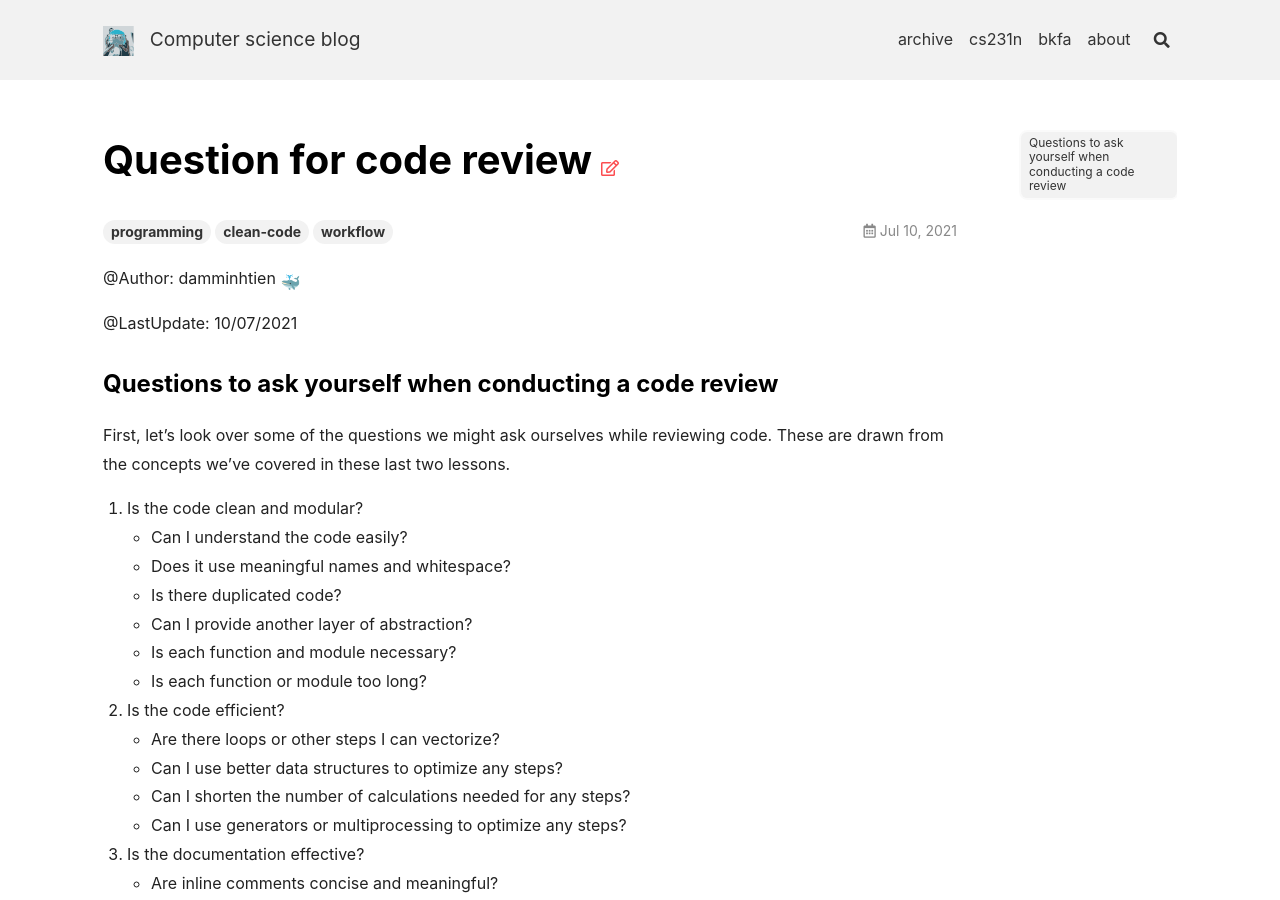
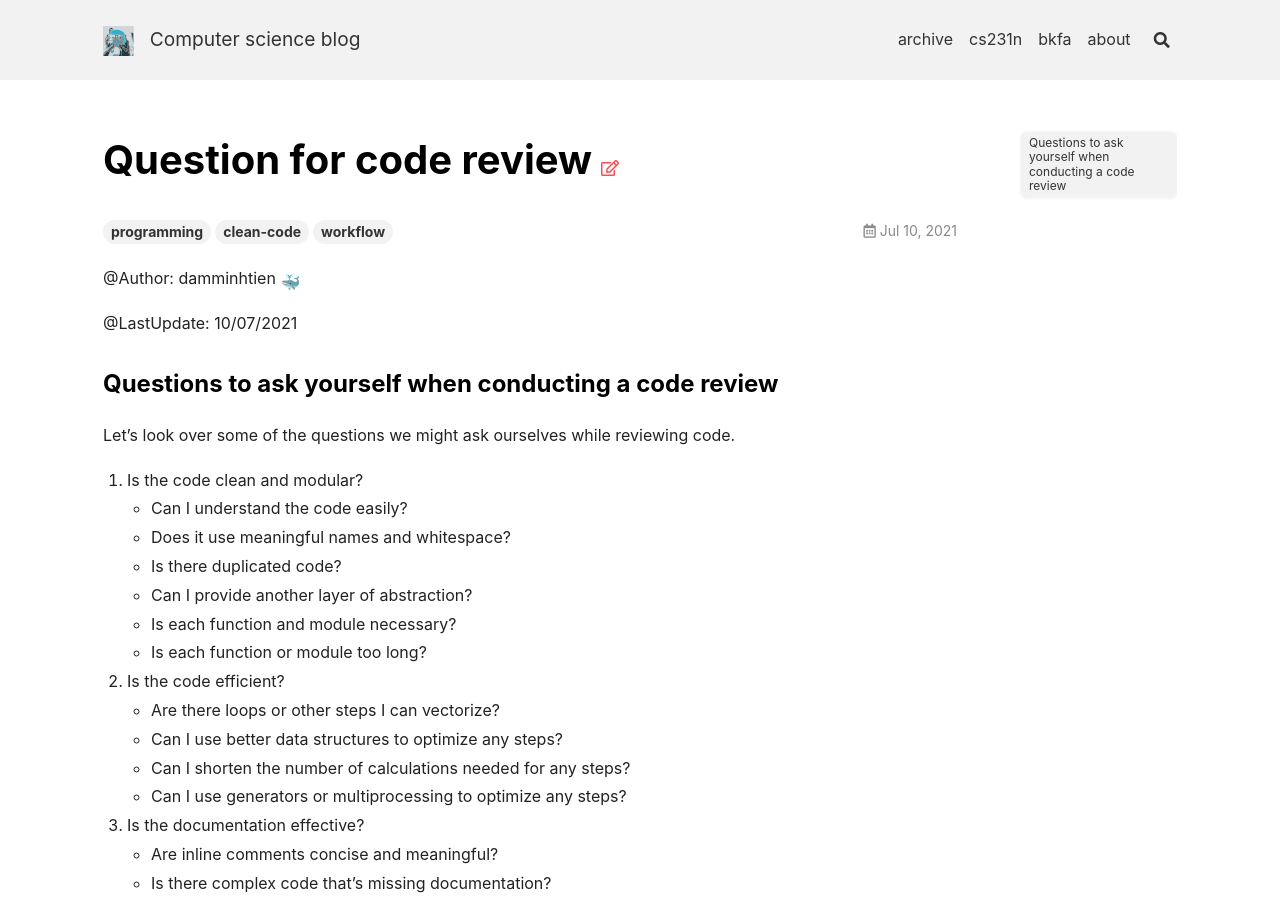
Before and after one commit to damminhtien/damminhtien.github.io, a Jekyll site: the page built from _posts/2021-07-10-Code-review.md, in a window 1280 px wide and 900 px high. Built offline with Jekyll 4.4.1, drawn with Linux system fonts in a browser that asks for light colours; nearby versions of some CDN libraries; emoji names are drawn with the system emoji font.

Commit message:
Update 2021-07-10-Code-review.md

```diff
--- a/_posts/2021-07-10-Code-review.md
+++ b/_posts/2021-07-10-Code-review.md
@@ -9,7 +9,7 @@ tags: programming clean-code workflow
 
 ### Questions to ask yourself when conducting a code review
 
-First, let's look over some of the questions we might ask ourselves while reviewing code. These are drawn from the concepts we've covered in these last two lessons.
+Let's look over some of the questions we might ask ourselves while reviewing code.
 
 1. Is the code clean and modular?
   + Can I understand the code easily?
```
